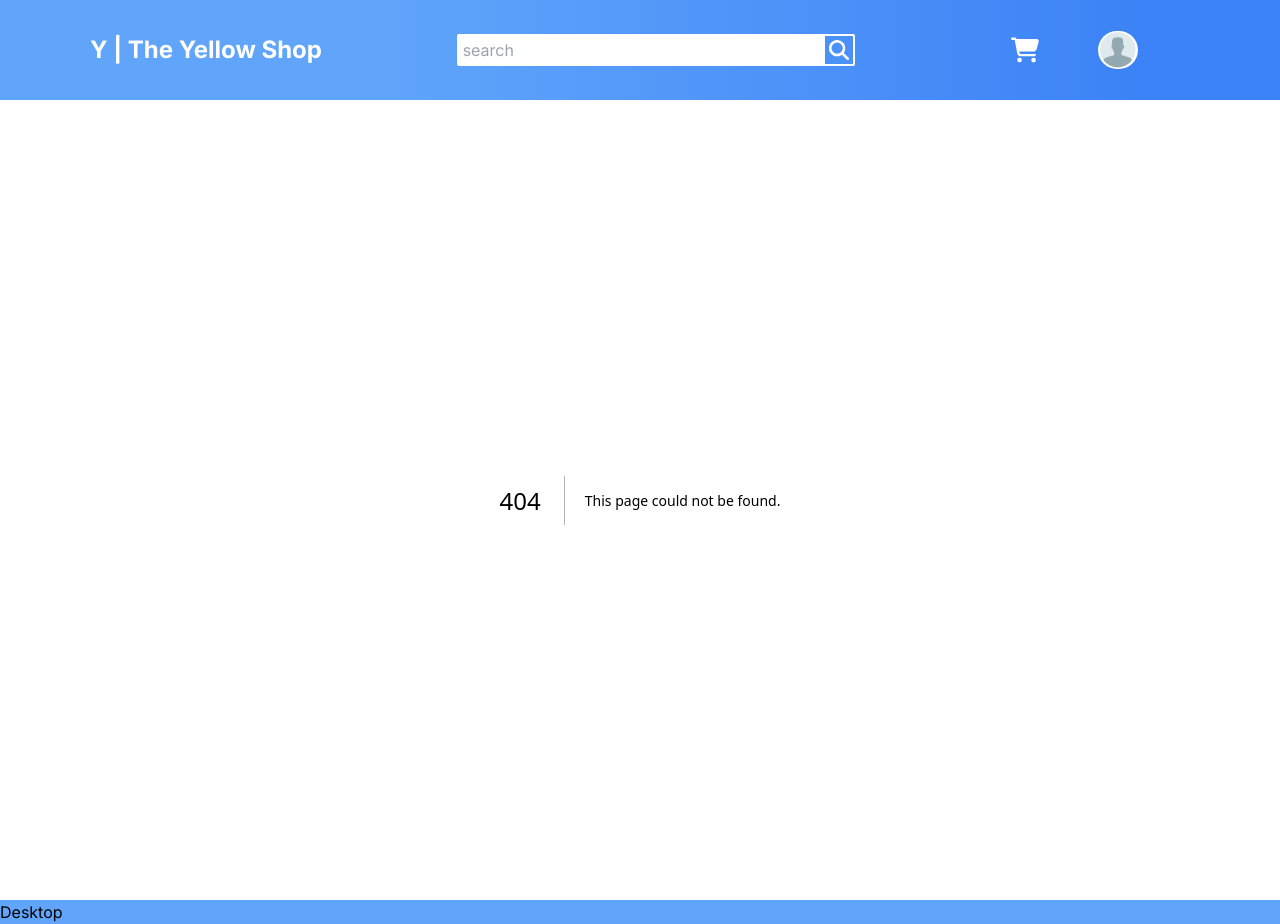
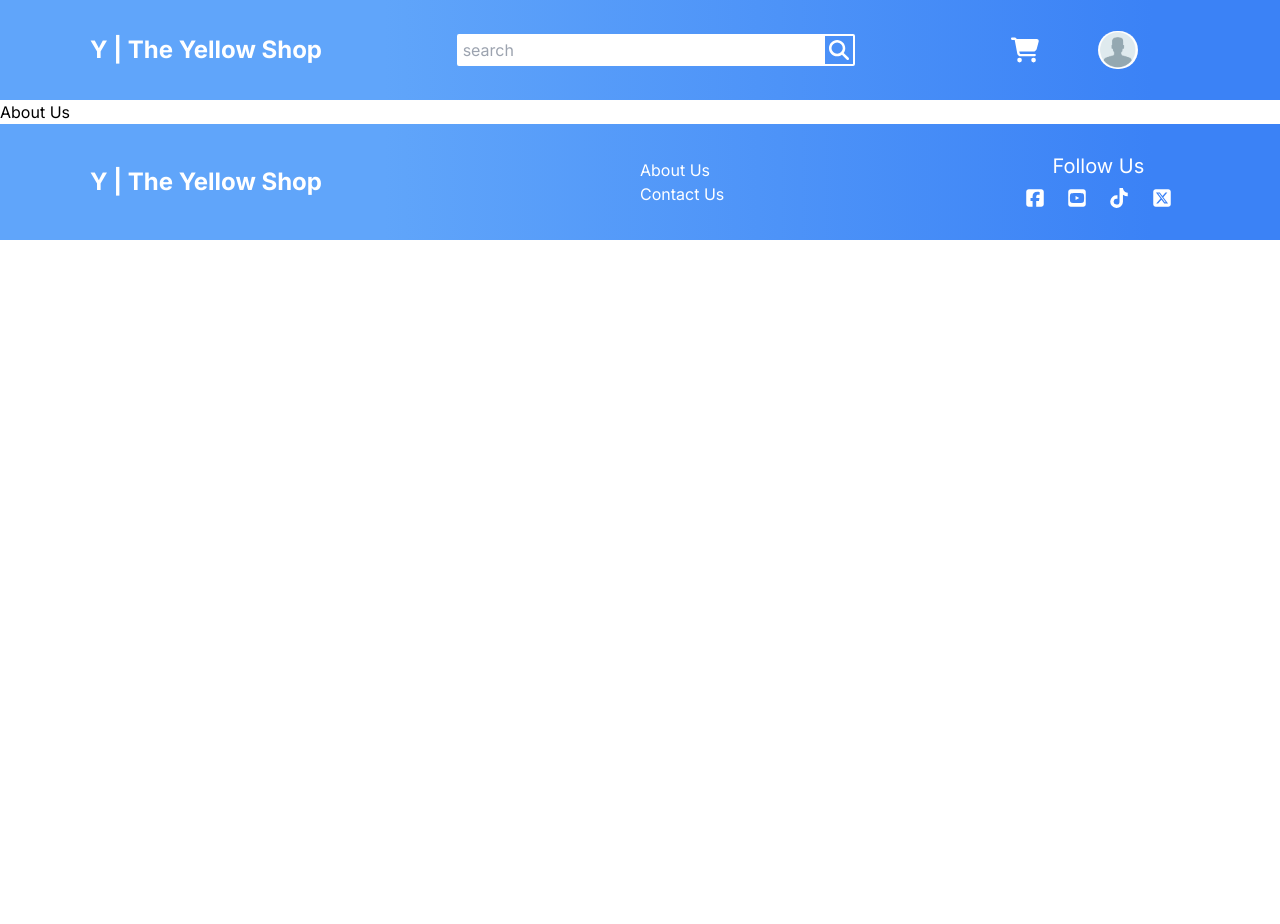
Before and after one commit to teedev78/the-yellow-shop-typescript, a Next.js app: page /about-us in a window 1280 px wide. Before the commit this address had no page. After the commit the page ends 800 px from the top, so only its background shows below. Built offline with nearby package versions, Linux system fonts and the light colour scheme.

Commit message:
complete footer + add some css on paginationBar component

```diff
--- /dev/null
+++ b/app/about-us/page.tsx
@@ -0,0 +1,9 @@
+import React from 'react'
+
+const AboutUs = () => {
+  return (
+    <div>About Us</div>
+  )
+}
+
+export default AboutUs
--- /dev/null
+++ b/app/contact-us/page.tsx
@@ -0,0 +1,9 @@
+import React from 'react'
+
+const ContactUs = () => {
+  return (
+    <div>Contact Us</div>
+  )
+}
+
+export default ContactUs
--- /dev/null
+++ b/app/notification/page.tsx
@@ -0,0 +1,9 @@
+import React from 'react'
+
+const Notification = () => {
+  return (
+    <div>Notification</div>
+  )
+}
+
+export default Notification
--- /dev/null
+++ b/app/order-history/page.tsx
@@ -0,0 +1,9 @@
+import React from 'react'
+
+const OrderHistory = () => {
+  return (
+    <div>Order History</div>
+  )
+}
+
+export default OrderHistory
--- /dev/null
+++ b/app/profile/page.tsx
@@ -0,0 +1,9 @@
+import React from 'react'
+
+const Profile = () => {
+  return (
+    <div>Profile</div>
+  )
+}
+
+export default Profile
--- a/components/Footer.tsx
+++ b/components/Footer.tsx
@@ -1,23 +1,100 @@
+import Link from "next/link";
 import React from "react";
-import { FaBell, FaClipboardList, FaHouse, FaUserLarge } from "react-icons/fa6";
+import {
+  FaBell,
+  FaClipboardList,
+  FaHouse,
+  FaUserLarge,
+  FaSquareFacebook,
+  FaTiktok,
+  FaSquareXTwitter,
+  FaSquareYoutube,
+} from "react-icons/fa6";
 
 const Footer = () => {
   return (
-    <div className="w-full bg-blue-400">
-      <div className="hidden sm:block">Desktop</div>
+    <div className="w-full bg-blue-500 sm:bg-gradient-to-r from-blue-400 from-10% via-blue-400 via-30% to-blue-500 to-90% p-2">
+      {/* Desktop Style */}
+      <div className="hidden sm:flex sm:w-[480px] md:w-[640px] lg:w-[960px] xl:w-[1100px] h-[100px] m-auto flex-row justify-between items-center">
+        <div className="w-3/6">
+          <h1 className="text-2xl font-bold text-white cursor-pointer">
+            <Link href="/">Y | The Yellow Shop</Link>
+          </h1>
+        </div>
+        <div className="w-2/6">
+          <ul className="flex flex-col justify-center items-start text-white">
+            <li className="hover:underline cursor-pointer">
+              <Link href="/about-us">About Us</Link>
+            </li>
+            <li className="hover:underline cursor-pointer">
+              <Link href="contact-us">Contact Us</Link>
+            </li>
+          </ul>
+        </div>
+        <div className="w-1/6">
+          <h1 className="text-white text-xl text-center mb-1">Follow Us</h1>
+          <ul className="flex flex-row justify-evenly items-center">
+            <Link
+              href="https://www.facebook.com"
+              target="_blank"
+              rel="noreferrer"
+            >
+              <li className="p-1 cursor-pointer">
+                <FaSquareFacebook className="fill-white text-xl" />
+              </li>
+            </Link>
+            <Link
+              href="https://www.youtube.com"
+              target="_blank"
+              rel="noreferrer"
+            >
+              <li className="p-1 cursor-pointer">
+                <FaSquareYoutube className="fill-white text-xl" />
+              </li>
+            </Link>
+            <Link
+              href="https://www.tiktok.com"
+              target="_blank"
+              rel="noreferrer"
+            >
+              <li className="p-1 cursor-pointer">
+                <FaTiktok className="fill-white text-xl" />
+              </li>
+            </Link>
+            <Link href="https://www.x.com" target="_blank" rel="noreferrer">
+              <li className="p-1 cursor-pointer">
+                <FaSquareXTwitter className="fill-white text-xl" />
+              </li>
+            </Link>
+          </ul>
+        </div>
+      </div>
+      {/* Mobile Style */}
       <div className="sm:hidden h-[50px] flex flex-row justify-evenly items-center">
-        <div className="">
-          <FaHouse />
-        </div>
-        <div className="">
-          <FaClipboardList />
-        </div>
-        <div className="">
-          <FaBell />
-        </div>
-        <div className="">
-          <FaUserLarge />
-        </div>
+        <Link href="/">
+          <div className="flex flex-col justify-center items-center cursor-pointer">
+            <FaHouse className="fill-white text-xl" />
+            <p className="text-white text-sm font-light">Home</p>
+          </div>
+        </Link>
+        <Link href="/order-history">
+          <div className="flex flex-col justify-center items-center cursor-pointer">
+            <FaClipboardList className="fill-white text-xl" />
+            <p className="text-white text-sm font-light">Order History</p>
+          </div>
+        </Link>
+        <Link href="/notification">
+          <div className="flex flex-col justify-center items-center cursor-pointer">
+            <FaBell className="fill-white text-xl" />
+            <p className="text-white text-sm font-light">Notification</p>
+          </div>
+        </Link>
+        <Link href="/profile">
+          <div className="flex flex-col justify-center items-center cursor-pointer">
+            <FaUserLarge className="fill-white text-xl" />
+            <p className="text-white text-sm font-light">Profile</p>
+          </div>
+        </Link>
       </div>
     </div>
   );
--- a/components/Navbar.tsx
+++ b/components/Navbar.tsx
@@ -11,9 +11,8 @@ const Navbar = () => {
   const userImg = "/images/profile-temp-image.jpg";
 
   return (
-    <div className="relative">
-      <div className="hidden sm:block bg-gradient-to-r from-blue-400 from-10% via-blue-400 via-30% to-blue-500 to-90%">
-        <div className="flex flex-row justify-start items-center w-full sm:w-[480px] md:w-[640px] lg:w-[960px] xl:w-[1100px] h-[100px] m-auto">
+    <div className="relative bg-gradient-to-r from-blue-400 from-10% via-blue-400 via-30% to-blue-500 to-90%">
+      <div className="hidden sm:flex flex-row justify-center items-center w-full sm:w-[480px] md:w-[640px] lg:w-[960px] xl:w-[1100px] m-auto h-[100px]">
         <div className="w-4/12">
           <Link href="/">
             <h1 className="text-2xl font-bold text-white">
@@ -43,7 +42,7 @@ const Navbar = () => {
           />
         </div>
       </div>
-      </div>
+
       <div className="sm:hidden w-full h-[50px] fixed top-0 bg-blue-500 p-1 flex flex-row justify-center items-center">
         <div className="w-5/6">
           <SearchBar />
--- a/components/PaginationBar.tsx
+++ b/components/PaginationBar.tsx
@@ -80,7 +80,7 @@ const PaginationBar = ({ total, maxPage }: Props) => {
               <li
                 key={index}
                 onClick={() => handleChangePage(index + 1)}
-                className={`h-[30px] w-[30px] p-2 mx-1 flex justify-center items-center ${
+                className={`h-[30px] w-[30px] p-2 mx-1 flex justify-center items-center cursor-pointer ${
                   index + 1 === currPage
                     ? "bg-blue-500 rounded-md text-white"
                     : "text-gray-600"
```
Lines whose indentation alone changed are shown as unchanged.
